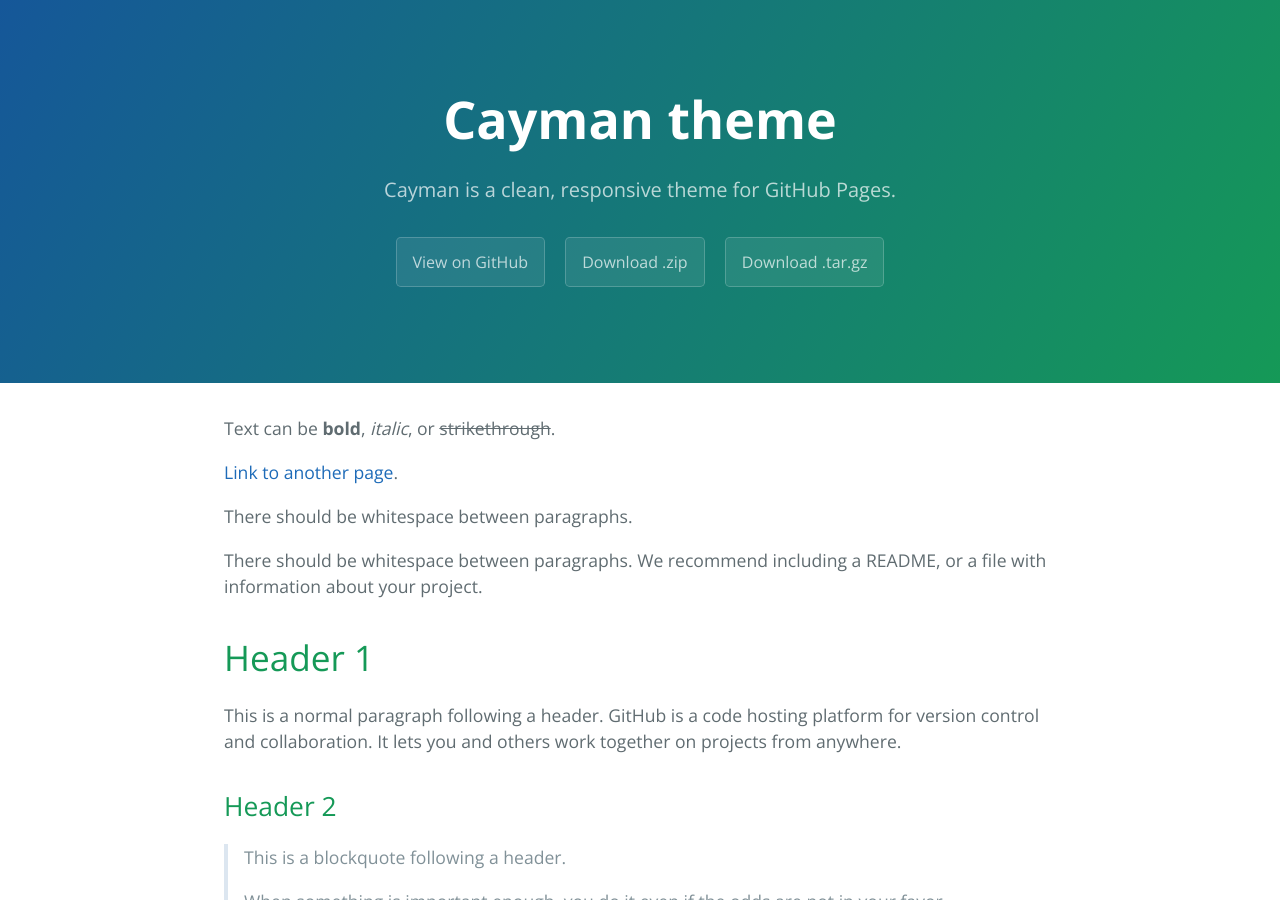
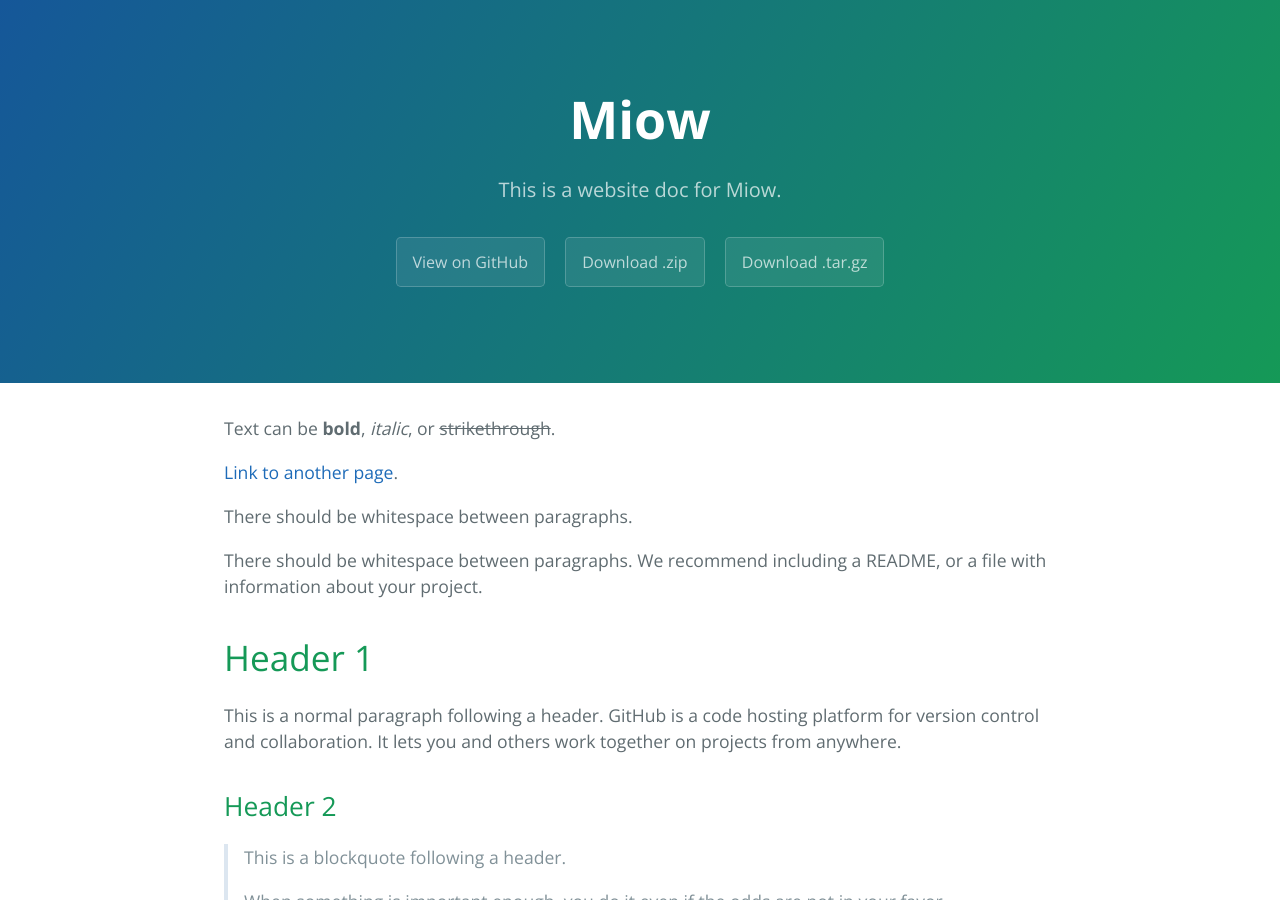
Before and after one commit to blinxgh/domain_test, a Jekyll site: the page built from index.md, in a window 1280 px wide and 900 px high. Built offline with Jekyll 4.4.1, drawn with Linux system fonts in a browser that asks for light colours.

Commit message:
Update _config.yml

```diff
--- a/_config.yml
+++ b/_config.yml
@@ -1,5 +1,5 @@
-title: Cayman theme
-description: Cayman is a clean, responsive theme for GitHub Pages.
+title: Miow
+description: This is a website doc for Miow.
 show_downloads: true
 google_analytics:
 theme: jekyll-theme-cayman
```
